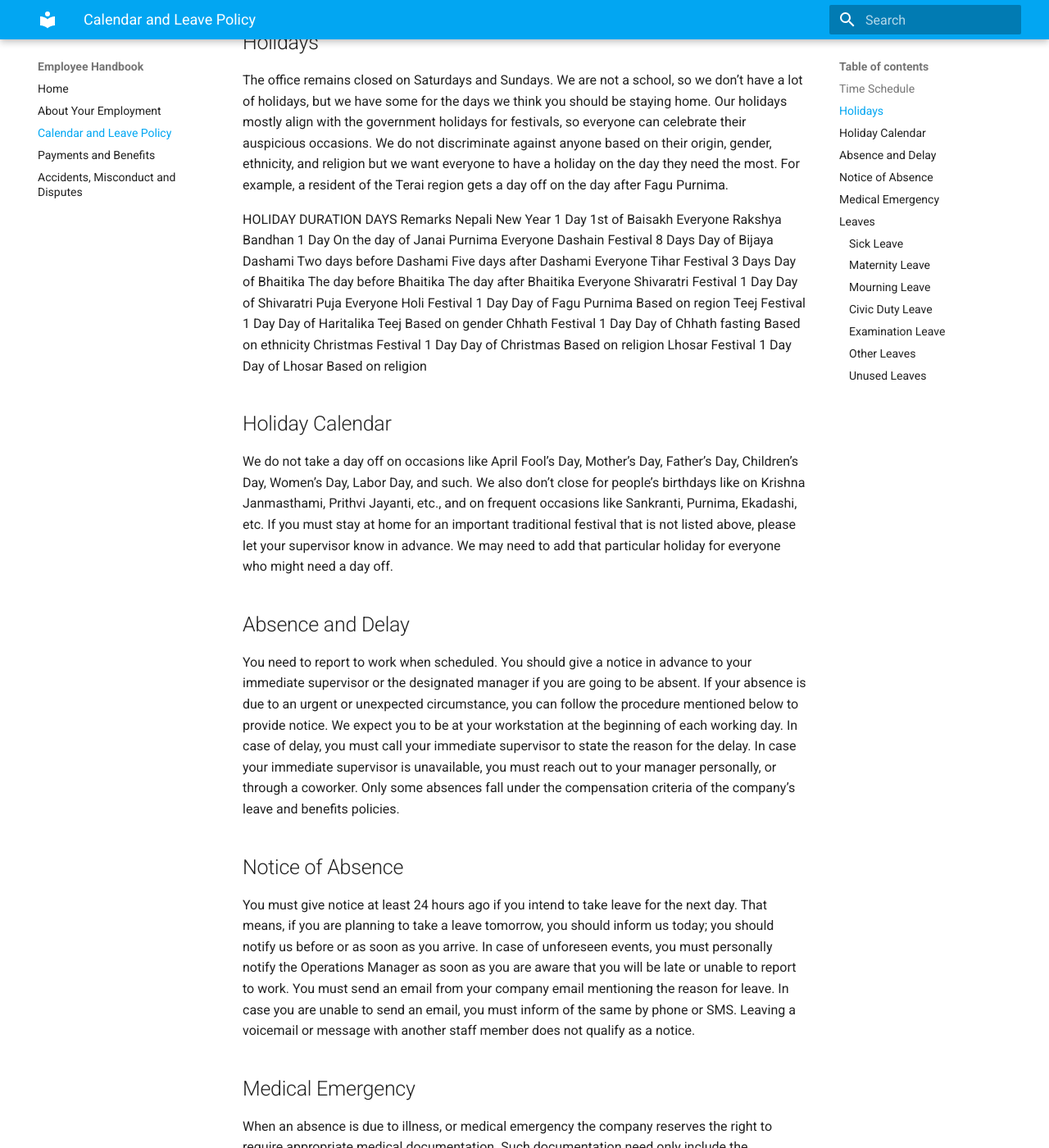
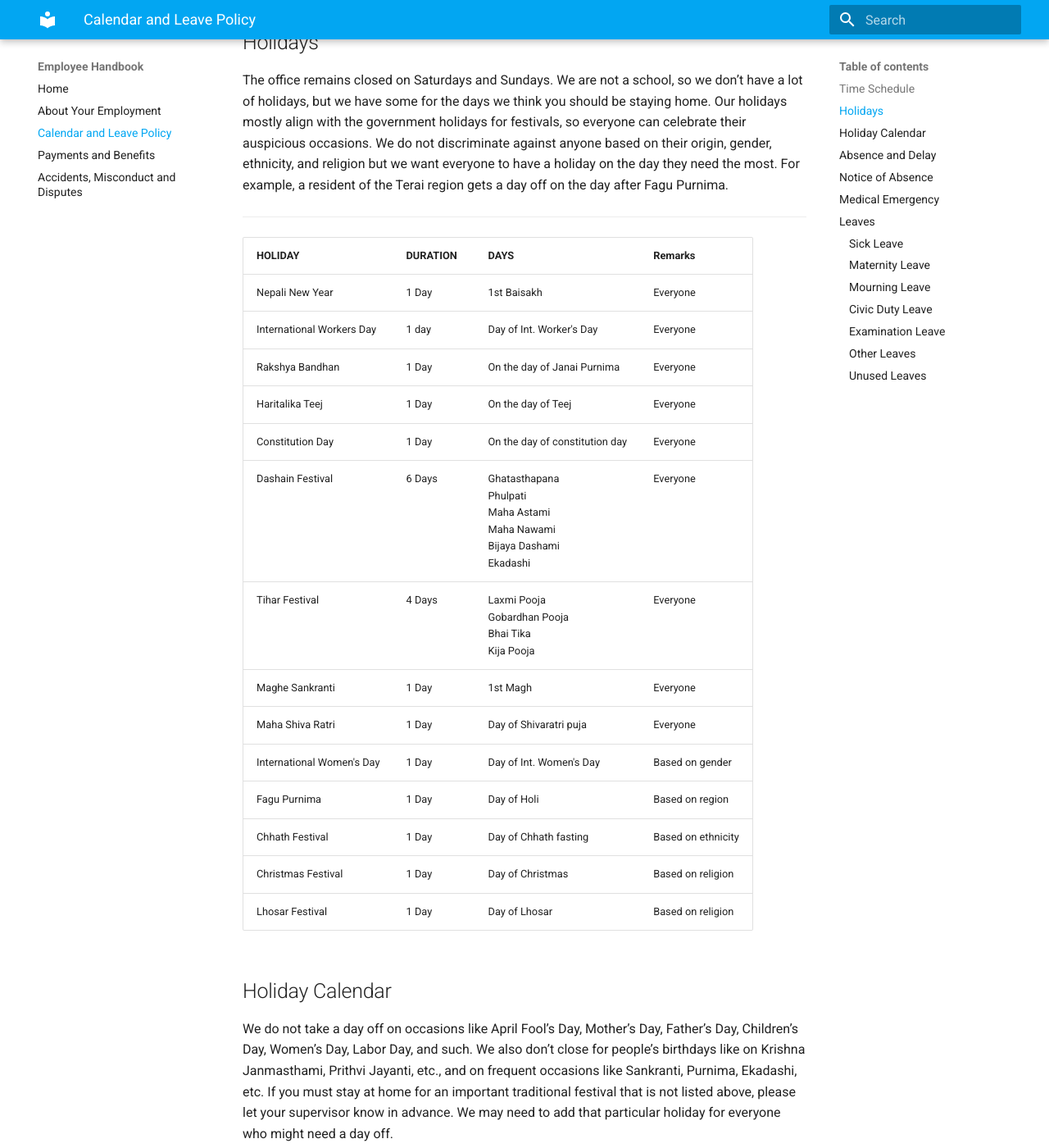
Before and after one commit to skybaseinnovations/employee-handbook, an MkDocs documentation site: the page built from docs/leave.md, in a window 1280 px wide and 1400 px high, scrolled down 507 px. Shown: the whole window at 82% size. Built offline with MkDocs 1.6.1 and Material for MkDocs 9.7.7, drawn with Linux system fonts in a browser that asks for light colours.

Commit message:
Update leave.md

```diff
--- a/docs/leave.md
+++ b/docs/leave.md
@@ -1,3 +1,12 @@
+<style>
+.md-typesettable {
+  width: 100%;
+}
+.md-typesettable table:not([class]) {
+  display: table
+}
+</style>
+
 Our working hours in a day will be 8 hours, including half an hour break for lunch and other personal work. We are flexible in our working hours in case of an emergency. Depending on the circumstances, you may need to work overtime. We will give you as much advance notice as possible when you need to work overtime. Overtime work should only be done after being explicitly instructed and approved by the Operations Manager.
 
 ## Time Schedule
@@ -6,22 +15,24 @@ We have a different time schedule for the winter and summer months for the safet
 ## Holidays
 The office remains closed on Saturdays and Sundays. We are not a school, so we don’t have a lot of holidays, but we have some for the days we think you should be staying home. Our holidays mostly align with the government holidays for festivals, so everyone can celebrate their auspicious occasions. We do not discriminate against anyone based on their origin, gender, ethnicity, and religion but we want everyone to have a holiday on the day they need the most. For example, a resident of the Terai region gets a day off on the day after Fagu Purnima.
 
-HOLIDAY	DURATION	DAYS	Remarks
-Nepali New Year	1 Day	1st of Baisakh	Everyone
-Rakshya Bandhan
-1 Day	On the day of Janai Purnima	Everyone
-Dashain Festival	8 Days	Day of Bijaya Dashami
-Two days before Dashami
-Five days after Dashami	Everyone
-Tihar Festival	3 Days	Day of Bhaitika
-The day before Bhaitika
-The day after Bhaitika	Everyone
-Shivaratri Festival	1 Day	Day of Shivaratri Puja	Everyone
-Holi Festival	1 Day	Day of Fagu Purnima	Based on region
-Teej Festival	1 Day	Day of Haritalika Teej	Based on gender
-Chhath Festival	1 Day	Day of Chhath fasting	Based on ethnicity
-Christmas Festival	1 Day	Day of Christmas	Based on religion
-Lhosar Festival	1 Day	Day of Lhosar	Based on religion
+<hr>
+
+HOLIDAY | DURATION | DAYS | Remarks
+--- | --- | --- | ---
+Nepali New Year | 1 Day | 1st Baisakh | Everyone
+International Workers Day | 1 day | Day of Int. Worker's Day | Everyone
+Rakshya Bandhan | 1 Day | On the day of Janai Purnima| Everyone
+Haritalika Teej | 1 Day | On the day of Teej | Everyone
+Constitution Day | 1 Day | On the day of constitution day | Everyone
+Dashain Festival | 6 Days | Ghatasthapana <br> Phulpati <br> Maha Astami <br> Maha Nawami <br> Bijaya Dashami <br> Ekadashi | Everyone
+Tihar Festival | 4 Days |Laxmi Pooja <br> Gobardhan Pooja <br> Bhai Tika <br> Kija Pooja| Everyone
+Maghe Sankranti | 1 Day | 1st Magh| Everyone
+Maha Shiva Ratri | 1 Day | Day of Shivaratri puja| Everyone
+International Women's Day | 1 Day | Day of Int. Women's Day| Based on gender
+Fagu Purnima | 1 Day | Day of Holi| Based on region
+Chhath Festival | 1 Day | Day of Chhath fasting| Based on ethnicity
+Christmas Festival | 1 Day | Day of Christmas| Based on religion
+Lhosar Festival | 1 Day | Day of Lhosar| Based on religion
 
 ## Holiday Calendar
 We do not take a day off on occasions like April Fool’s Day, Mother’s Day, Father’s Day, Children’s Day, Women’s Day, Labor Day, and such. We also don’t close for people’s birthdays like on Krishna Janmasthami, Prithvi Jayanti, etc., and on frequent occasions like Sankranti, Purnima, Ekadashi, etc. If you must stay at home for an important traditional festival that is not listed above, please let your supervisor know in advance. We may need to add that particular holiday for everyone who might need a day off.
```
